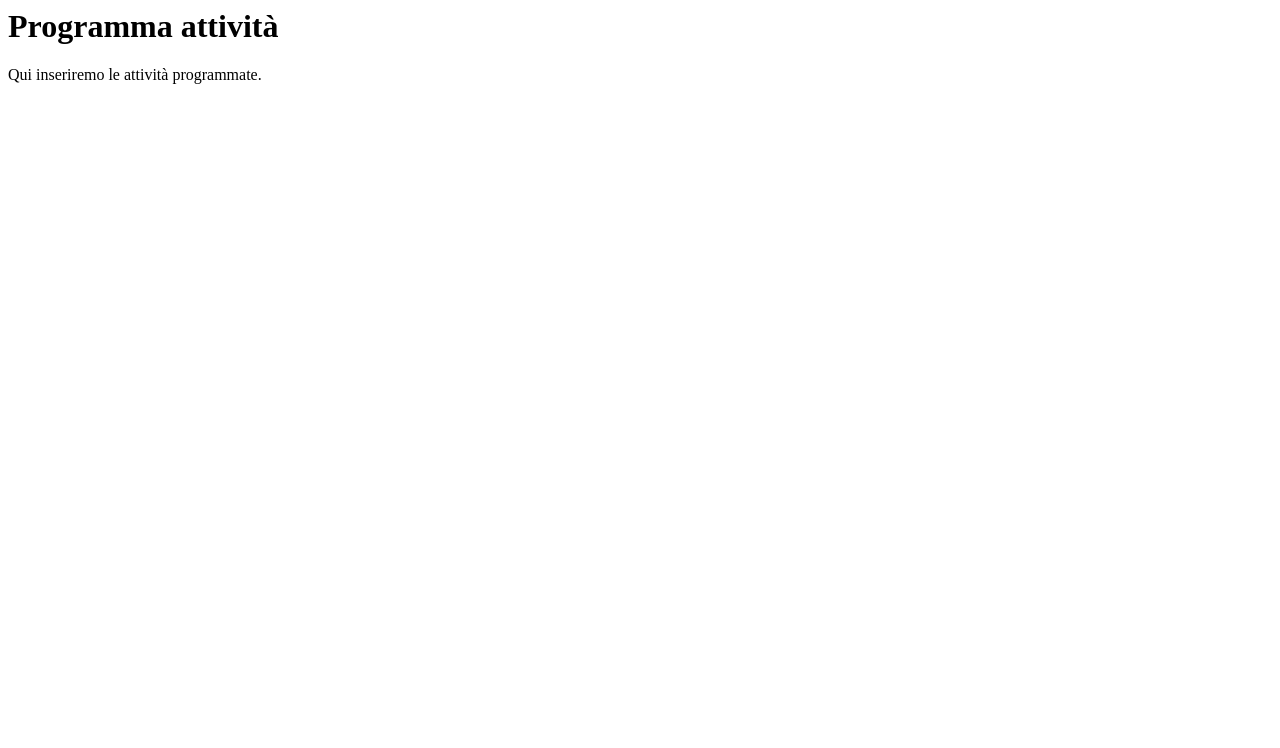
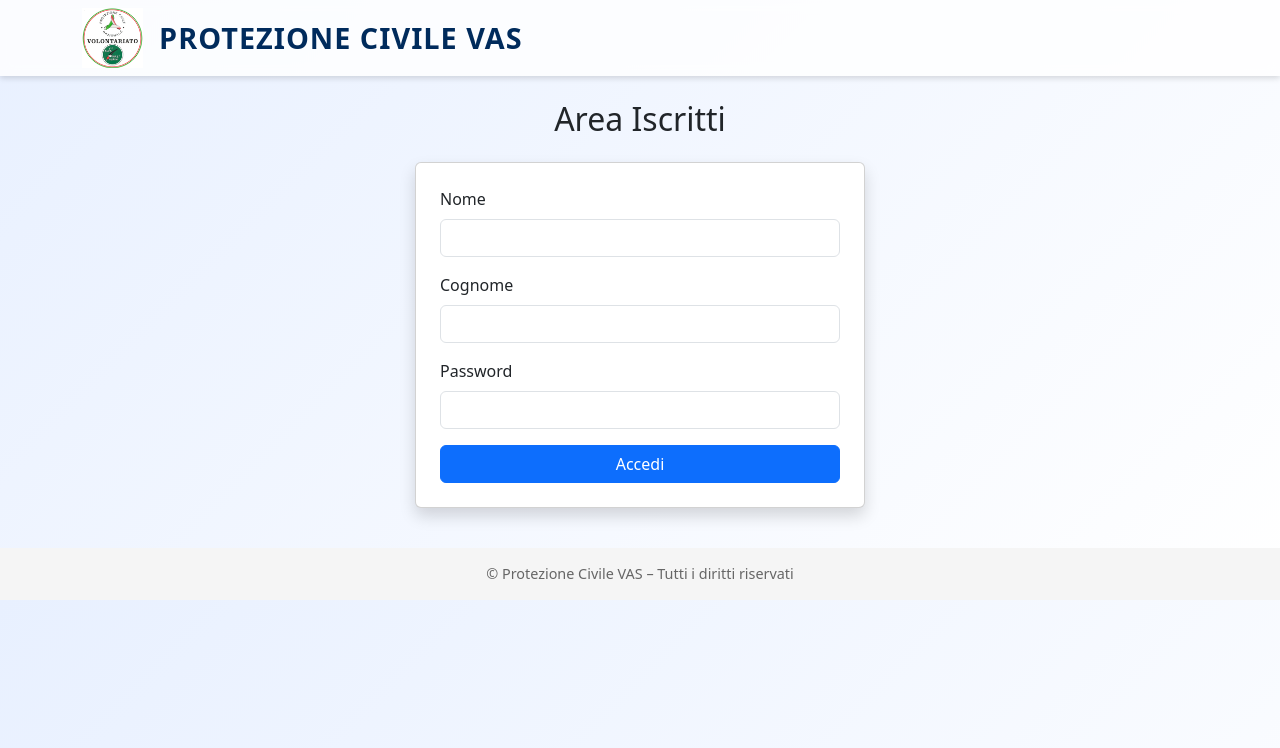
Before and after one commit to emiliomaj60-lang/prot_civ_vas, a Flask app: page /iscritti in a window 1280 px wide. Shown: the top 748 px of the page. Run offline with Flask 3, Linux system fonts and the light colour scheme.

Commit message:
Add files via upload

```diff
--- a/templates/iscritti.html
+++ b/templates/iscritti.html
@@ -1,2 +1,29 @@
-<h1>Programma attività</h1>
-<p>Qui inseriremo le attività programmate.</p>
+{% extends "base.html" %}
+{% block title %}Area Iscritti{% endblock %}
+
+{% block content %}
+
+<h2 class="text-center mb-4">Area Iscritti</h2>
+
+<div class="card p-4 shadow" style="max-width: 450px; margin: auto;">
+    <form method="POST">
+        <div class="mb-3">
+            <label class="form-label">Nome</label>
+            <input type="text" name="nome" class="form-control" required>
+        </div>
+
+        <div class="mb-3">
+            <label class="form-label">Cognome</label>
+            <input type="text" name="cognome" class="form-control" required>
+        </div>
+
+        <div class="mb-3">
+            <label class="form-label">Password</label>
+            <input type="password" name="password" class="form-control" required>
+        </div>
+
+        <button class="btn btn-primary w-100">Accedi</button>
+    </form>
+</div>
+
+{% endblock %}
```
